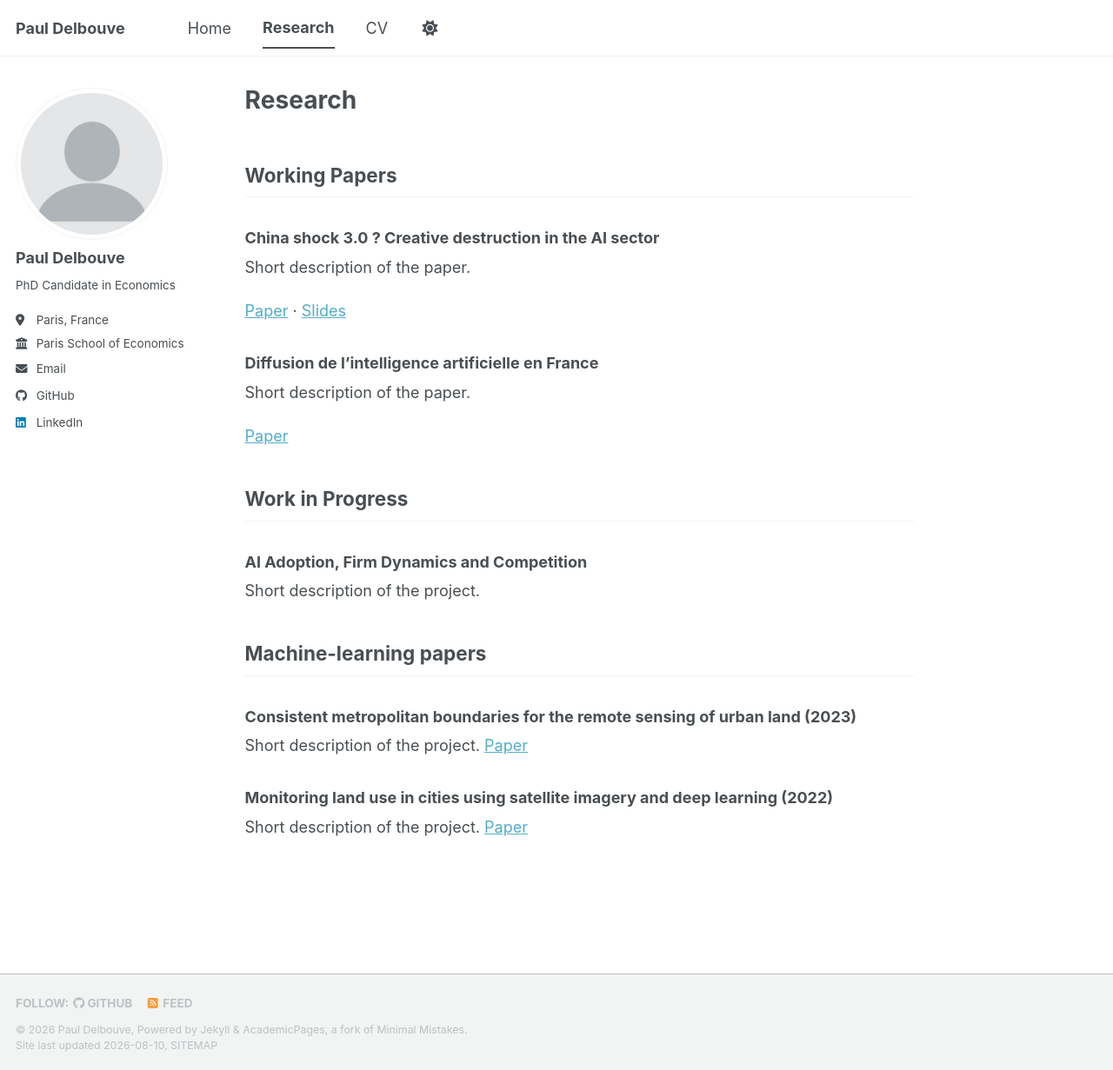
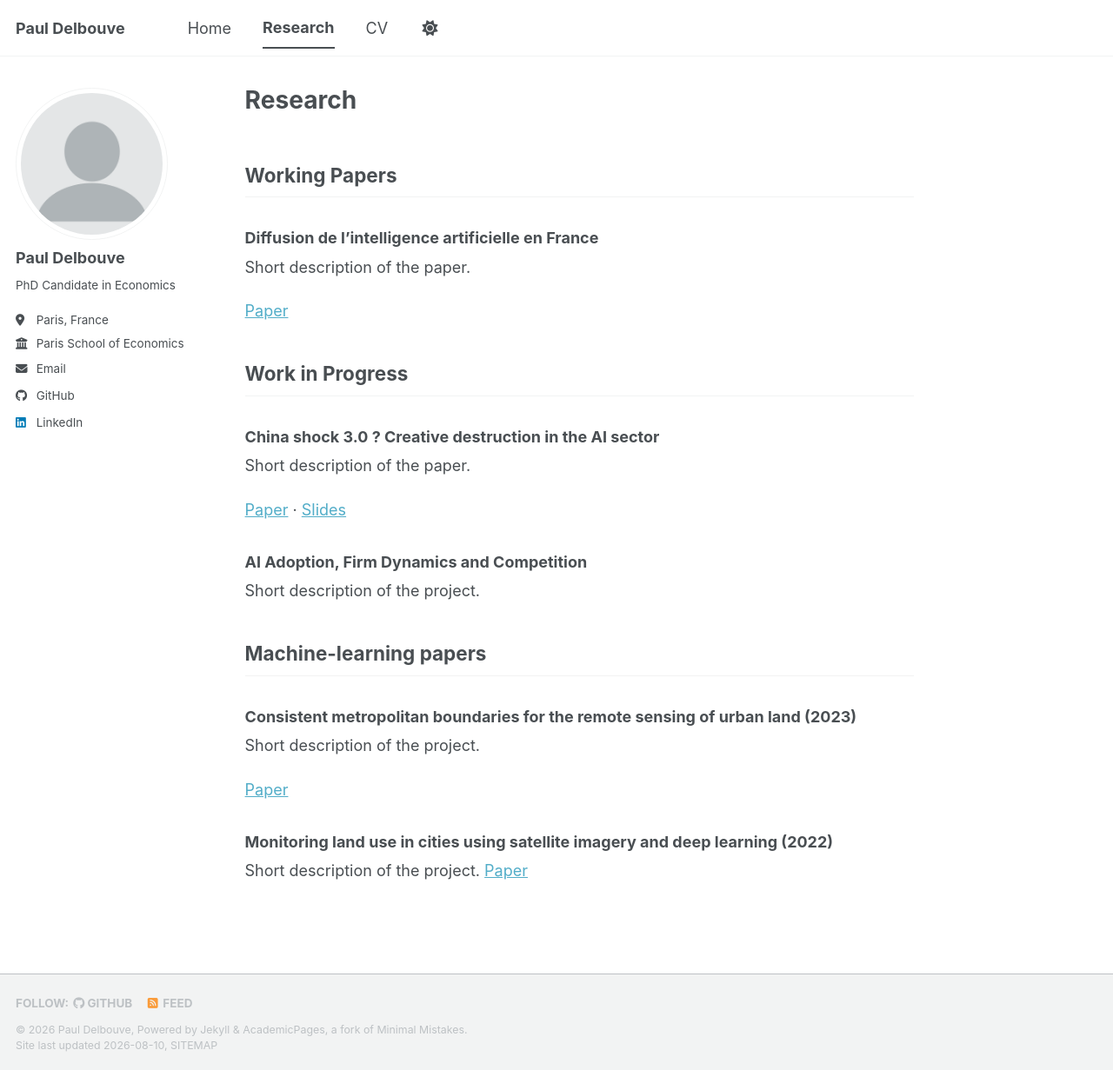
Before and after one commit to Pdelbouve/pdelbouve.github.io, a Jekyll site: the page built from _pages/research.md, in a window 1280 px wide and 1231 px high. Shown: the whole window at 87% size. Built offline with Jekyll 4.4.1, drawn with Linux system fonts in a browser that asks for light colours; a style sheet for code colours, icons or effects is not loaded.

```diff
--- a/_pages/research.md
+++ b/_pages/research.md
@@ -6,21 +6,20 @@ author_profile: true
 
 ## Working Papers
 
+### Diffusion de l'intelligence artificielle en France
+
+Short description of the paper.
+
+[Paper](/files/aghion2025diffusion.pdf)
+
+## Work in Progress
+
 ### China shock 3.0 ? Creative destruction in the AI sector
 
 Short description of the paper.
 
 [Paper](/files/AI_innovation.pdf) · [Slides](/files/AI_innovation_slides.pdf)
 
-
-### Diffusion de l'intelligence artificielle en France
-
-Short description of the paper.
-
-[Paper](/files/aghion2025diffusion.pdf)
-
-
-## Work in Progress
 
 ### AI Adoption, Firm Dynamics and Competition
 
@@ -30,7 +29,9 @@ Short description of the project.
 ## Machine-learning papers
 
 ### Consistent metropolitan boundaries for the remote sensing of urban land (2023)
+
 Short description of the project.
+
 [Paper](/files/daams2023consistent.pdf)
 
 ### Monitoring land use in cities using satellite imagery and deep learning (2022)
```
